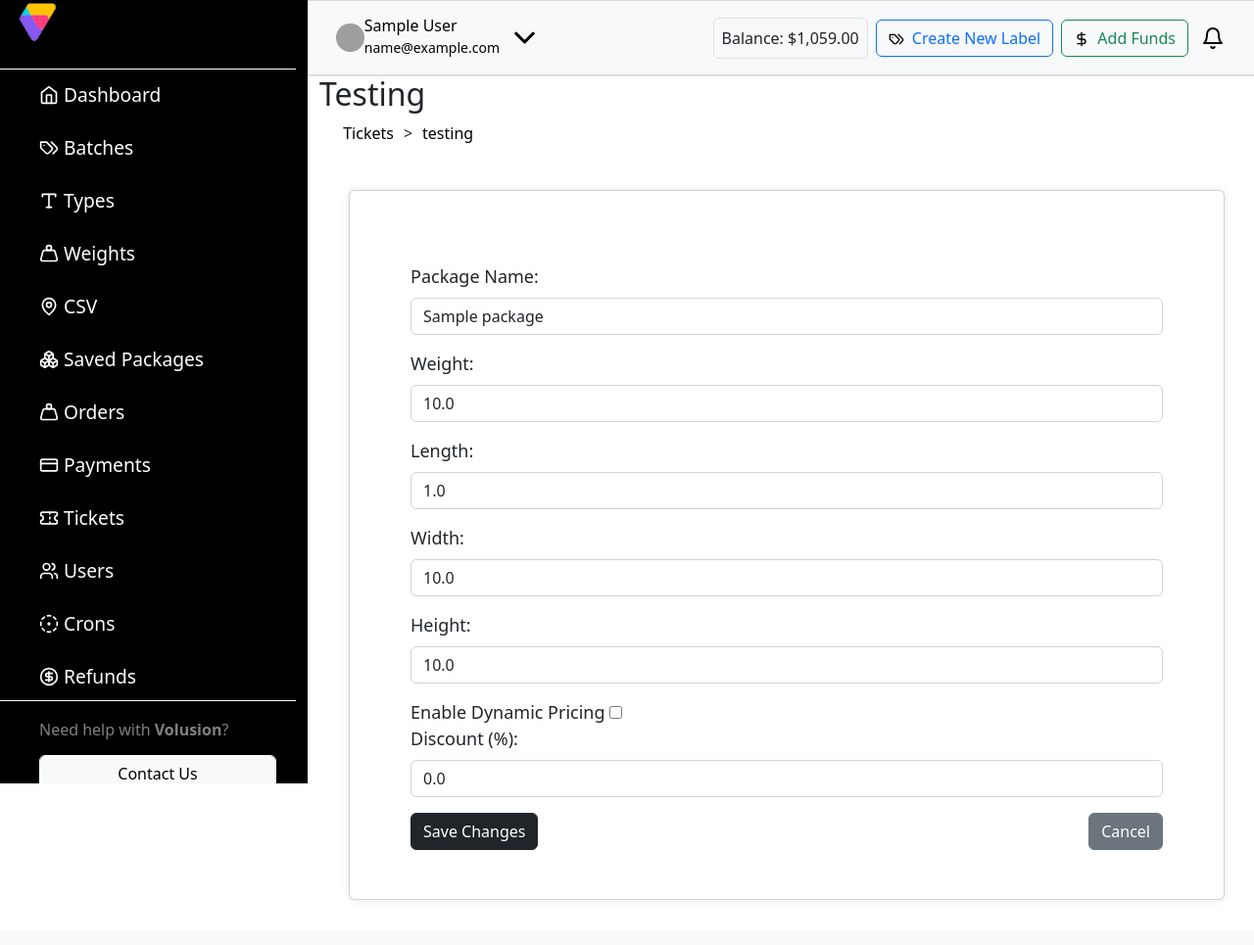
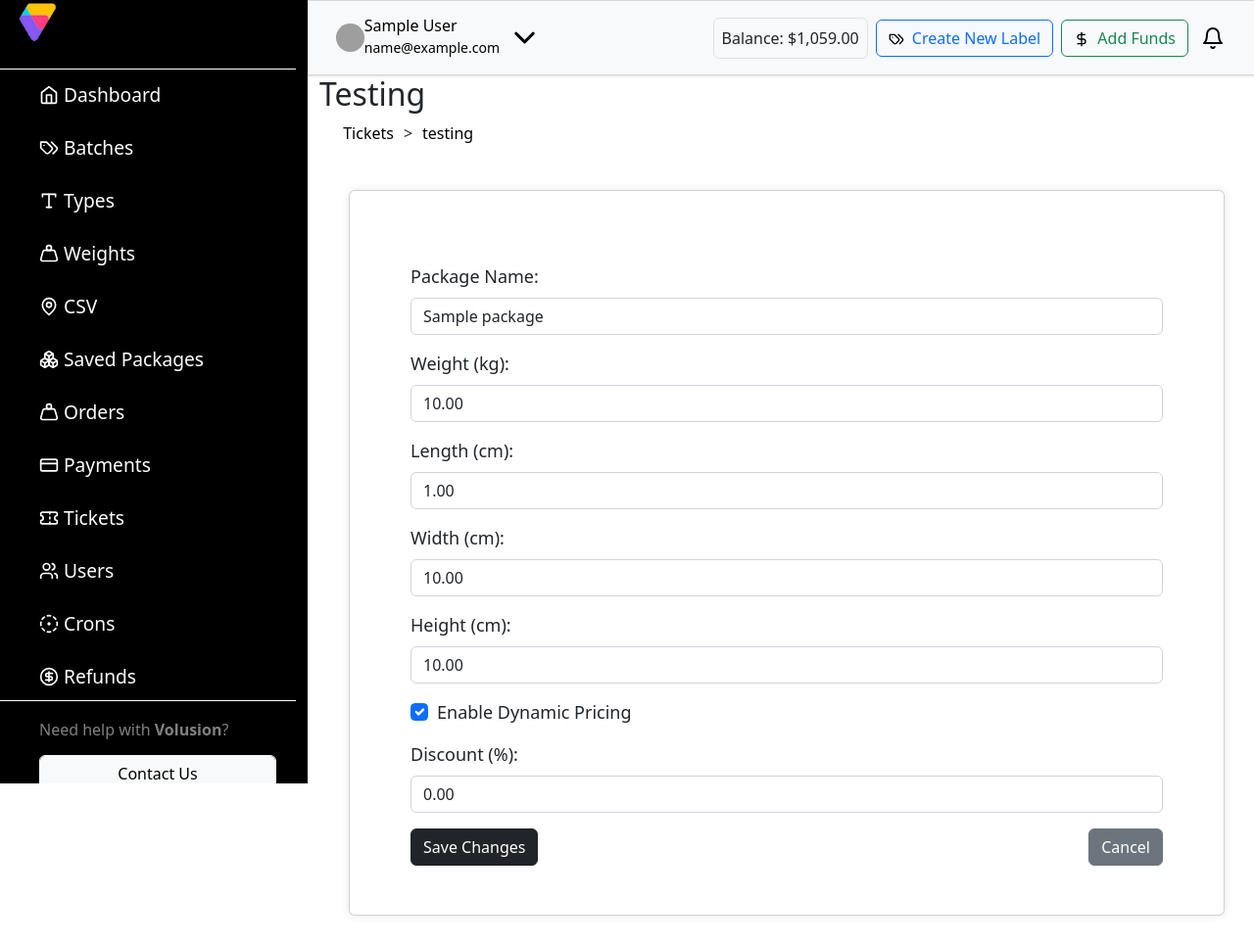
Before and after one commit to shaista020/xclusive_labels, a Django app: page /edit-package/1/ in a window 1280 px wide. Shown: the whole page at 98% size. Before the commit the page ends 919 px from the top, so only its background shows below. Run offline with Django 5.2, Linux system fonts and the light colour scheme; a user stored in the database is signed in; tables that the repository leaves empty hold one stand-in row (values such as "Sample post"); data that the repository does not hold is empty; some libraries are stand-ins or nearby versions; grey boxes are pictures that could not be loaded.

Commit message:
solve issues in edit packages

```diff
--- a/Templates/Admin/edit_package.html
+++ b/Templates/Admin/edit_package.html
@@ -157,38 +157,49 @@
             <div class="card tmaindiv vMDiv" style="text-align: left">
               <form method="POST" class="container mt-4">
                 {% csrf_token %}
+
                 <div class="mb-3">
                     <label for="name" class="form-label">Package Name:</label>
                     <input type="text" id="name" name="name" value="{{ package.name }}" class="form-control" required>
                 </div>
+
                 <div class="mb-3">
-                        <label for="weight" class="form-label">Weight:</label>
+                    <label for="weight" class="form-label">Weight (kg):</label>
                     <input type="number" step="0.01" id="weight" name="weight" value="{{ package.weight }}" class="form-control" required>
                 </div>
+
                 <div class="mb-3">
-                        <label for="length" class="form-label">Length:</label>
+                    <label for="length" class="form-label">Length (cm):</label>
                     <input type="number" step="0.01" id="length" name="length" value="{{ package.length }}" class="form-control" required>
                 </div>
+
                 <div class="mb-3">
-                        <label for="width" class="form-label">Width:</label>
+                    <label for="width" class="form-label">Width (cm):</label>
                     <input type="number" step="0.01" id="width" name="width" value="{{ package.width }}" class="form-control" required>
                 </div>
+
                 <div class="mb-3">
-                        <label for="height" class="form-label">Height:</label>
+                    <label for="height" class="form-label">Height (cm):</label>
                     <input type="number" step="0.01" id="height" name="height" value="{{ package.height }}" class="form-control" required>
                 </div>
-                    <label>Enable Dynamic Pricing</label>
-                    <input type="checkbox" name="dynamic_pricing_enabled" value="on" />
+
+                <div class="mb-3 form-check">
+                    <input type="checkbox" id="dynamic_pricing_enabled" name="dynamic_pricing_enabled" class="form-check-input"
+                        {% if package.dynamic_pricing_enabled %}checked{% endif %}>
+                    <label for="dynamic_pricing_enabled" class="form-check-label">Enable Dynamic Pricing</label>
+                </div>
 
                 <div class="mb-3">
                     <label for="discount" class="form-label">Discount (%):</label>
                     <input type="number" step="0.01" id="discount" name="discount" value="{{ package.discount }}" class="form-control" required>
                 </div>
+
                 <div class="d-flex justify-content-between">
                     <button type="submit" class="btn btn-dark">Save Changes</button>
                     <a href="/packages_admin" class="btn btn-secondary">Cancel</a>
                 </div>
             </form>
+
 
             </div>
           </div>
--- a/adminside/views.py
+++ b/adminside/views.py
@@ -18,6 +18,8 @@ from django.contrib.auth.decorators import login_required
 from datetime import date
 from contact_form.models import *
 from decimal import Decimal
+
+
 class BatchView(APIView):
     def get(self, request, pk=None):
         if pk:
@@ -448,33 +450,33 @@ def update_discount(request):
 
     return redirect('/packages_admin')
 
-
-from decimal import Decimal
-
 @login_required
 def edit_package(request, package_id):
     package = get_object_or_404(Package, id=package_id, user=request.user)
 
     if request.method == "POST":
+        try:
+            package.name = request.POST.get('name').strip()
+            package.weight = Decimal(str(request.POST.get('weight')))
+            package.length = Decimal(str(request.POST.get('length')))
+            package.width = Decimal(str(request.POST.get('width')))
+            package.height = Decimal(str(request.POST.get('height')))
+            package.discount = Decimal(str(request.POST.get('discount')))
+            volume = package.length * package.width * package.height
+            package.dynamic_pricing_enabled = 'dynamic_pricing_enabled' in request.POST
 
-        package.name = request.POST.get('name')
-        package.weight = Decimal(request.POST.get('weight'))
-        package.length = Decimal(request.POST.get('length'))
-        package.width = Decimal(request.POST.get('width'))
-        package.height = Decimal(request.POST.get('height'))
-        package.discount = Decimal(request.POST.get('discount'))
+            if package.dynamic_pricing_enabled:
+                discount_amount = (volume * package.discount) / Decimal(100)
+                package.total_cost = volume - discount_amount
+            else:
+                package.total_cost = volume
 
-        dynamic_pricing_enabled = 'dynamic_pricing_enabled' in request.POST
-        package.dynamic_pricing_enabled = dynamic_pricing_enabled
+            package.save()
+            return redirect('/packages_admin')
 
-        volume = package.length * package.width * package.height
-
-        if package.dynamic_pricing_enabled:
-            package.total_cost = volume - (volume * package.discount / Decimal(100))
-        else:
-            package.total_cost = volume
-        package.save()
-        return redirect('/packages_admin')
+        except Exception as e:
+            print(f"Error: {e}")
+            return render(request, 'Admin/edit_package.html', {'package': package, 'error': "Invalid input."})
 
     return render(request, 'Admin/edit_package.html', {'package': package})
 
--- a/contact_form/models.py
+++ b/contact_form/models.py
@@ -5,6 +5,11 @@ from django.db.models import F, ExpressionWrapper, FloatField
 from django.db.models.functions import Abs
 from decimal import Decimal
 User = settings.AUTH_USER_MODEL
+from decimal import Decimal
+from django.db import models
+# from django.contrib.auth.models import User
+from django.db.models import F, ExpressionWrapper, DecimalField
+from django.db.models.functions import Abs
 
 class Notification(models.Model):
     user = models.ForeignKey(User, on_delete=models.CASCADE)
@@ -39,29 +44,31 @@ class CompetitorRate(models.Model):
 class Package(models.Model):
     user = models.ForeignKey(User, on_delete=models.CASCADE)
     name = models.CharField(max_length=255)
-    weight = models.FloatField()
-    length = models.FloatField()
-    width = models.FloatField()
-    height = models.FloatField()
+    weight = models.DecimalField(max_digits=10, decimal_places=2)
+    length = models.DecimalField(max_digits=10, decimal_places=2)
+    width = models.DecimalField(max_digits=10, decimal_places=2)
+    height = models.DecimalField(max_digits=10, decimal_places=2)
+    discount = models.DecimalField(max_digits=5, decimal_places=2, default=0)
+    total_cost = models.DecimalField(max_digits=12, decimal_places=2, default=0)
     dynamic_pricing_enabled = models.BooleanField(default=False)
-    discount = models.FloatField(default=20)
+
     discounted_price = models.DecimalField(max_digits=10, decimal_places=2, default=0)
     discount_amount = models.DecimalField(max_digits=10, decimal_places=2, default=0)
-    total_cost = models.DecimalField(max_digits=10, decimal_places=2, default=0)
     original_price = models.DecimalField(max_digits=10, decimal_places=2, default=0)
     shipping_class = models.CharField(max_length=100, default='Standard')
 
     def get_competitor_rate(self):
         closest_rate = CompetitorRate.objects.annotate(
-            weight_diff=Abs(F("weight") - self.weight),
-            length_diff=Abs(F("length") - self.length),
-            width_diff=Abs(F("width") - self.width),
-            height_diff=Abs(F("height") - self.height),
+            weight_diff=Abs(ExpressionWrapper(F("weight") - F("weight"), output_field=DecimalField())),
+            length_diff=Abs(ExpressionWrapper(F("length") - F("length"), output_field=DecimalField())),
+            width_diff=Abs(ExpressionWrapper(F("width") - F("width"), output_field=DecimalField())),
+            height_diff=Abs(ExpressionWrapper(F("height") - F("height"), output_field=DecimalField())),
             total_diff=ExpressionWrapper(
                 F("weight_diff") + F("length_diff") + F("width_diff") + F("height_diff"),
-                output_field=FloatField()
+                output_field=DecimalField()
             )
         ).order_by("total_diff").first()
+
         return closest_rate
 
     def calculate_discounted_price(self):
@@ -73,16 +80,16 @@ class Package(models.Model):
             competitor_rate = self.get_competitor_rate()
 
             if competitor_rate:
-                competitor_rate_value = Decimal(competitor_rate.rate)
+                competitor_rate_value = Decimal(competitor_rate.rate)  # Ensure it's a Decimal
                 self.original_price = competitor_rate_value
-                self.discounted_price = competitor_rate_value * (1 - discount_percentage)
+                self.discounted_price = competitor_rate_value * (Decimal(1) - discount_percentage)
                 self.discount_amount = competitor_rate_value - self.discounted_price
 
                 print(f"Dynamic Pricing Enabled - Competitor Rate: {competitor_rate_value}")
                 print(f"Discount Applied: {self.discount}% → Discounted Price: {self.discounted_price}")
 
             else:
-                self.original_price = Decimal(self.weight * 2)
+                self.original_price = Decimal(self.weight) * Decimal(2)  # Convert weight to Decimal
                 self.discounted_price = None
                 self.discount_amount = None
                 print("No competitor rate found, using fallback pricing.")
@@ -91,9 +98,9 @@ class Package(models.Model):
 
         else:
             if self.weight <= 4:
-                base_price = Decimal(7)
+                base_price = Decimal(7)  # Ensure it's a Decimal
             else:
-                base_price = Decimal(self.weight * 2)
+                base_price = Decimal(self.weight) * Decimal(2)  # Convert weight to Decimal
 
             self.original_price = base_price
             self.discount_amount = base_price * discount_percentage
--- a/contact_form/views.py
+++ b/contact_form/views.py
@@ -591,7 +591,7 @@ def handle_uploaded_file(request):
 
             elapsed_time = time.time() - start_time
             return render(request, 'Admin/upload.html', {
-                'success_message': f"Successfully processed {processed_rows} rows in {elapsed_time:.2f} seconds."
+                'success_message': f"Successfully uploaded the file."
             })
 
         except Exception as e:
@@ -601,10 +601,9 @@ def handle_uploaded_file(request):
 
 
 def find_closest_competitor_rate(weight, length, width, height):
-    """Find the closest competitor rate based on dimensions and weight."""
     closest_rate = CompetitorRate.objects.filter(
         weight=weight, length=length, width=width, height=height
-    ).order_by('rate').first()  # Get the lowest matching rate
+    ).order_by('rate').first()
 
     return closest_rate
 
@@ -623,8 +622,6 @@ def create_package(request):
 
             if weight <= 0 or length <= 0 or width <= 0 or height <= 0:
                 raise ValueError("All dimensions and weight must be positive numbers.")
-
-            # Create or update the package
             new_package = Package(
                 user=request.user, name=name, weight=weight, length=length,
                 width=width, height=height, dynamic_pricing_enabled=dynamic_pricing_enabled,
@@ -632,7 +629,6 @@ def create_package(request):
             )
             new_package.save()
 
-            # Debugging output for total cost
             print(f"Package Created: {new_package.name}, Total Cost: {new_package.total_cost}")
 
             return redirect('/packages_admin')
```
Lines whose indentation alone changed are shown as unchanged.
